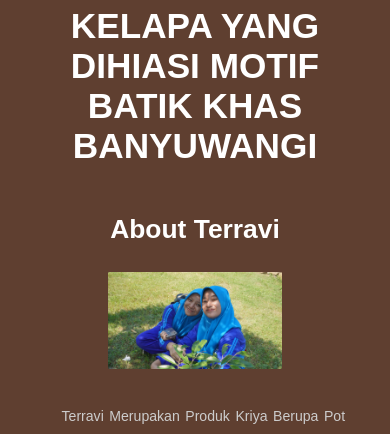
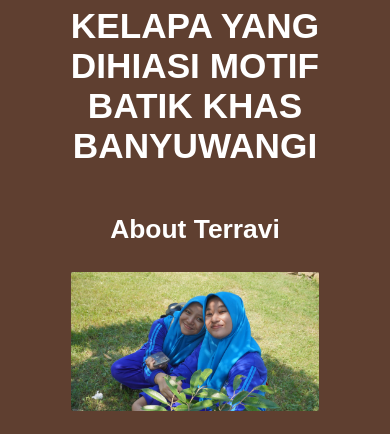
Before and after one commit to Mangkidals/Mangkidals, a plain HTML site: page index.html in a window 390 px wide. Shown: the part 333-767 px from the top of the page. Drawn offline with Linux system fonts and the light colour scheme; a web font is replaced by a local one.

Commit message:
Update style.css

```diff
--- a/Css/style.css
+++ b/Css/style.css
@@ -190,6 +190,7 @@
     html {
       font-size: 55%;
     }
-    img{
-        width:70%;
+    .image img{
+        width:120%;
+        min-width:100%;
   }
```
